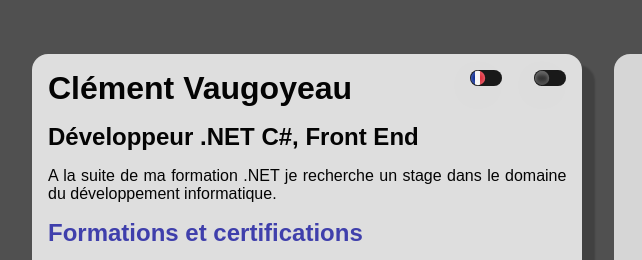
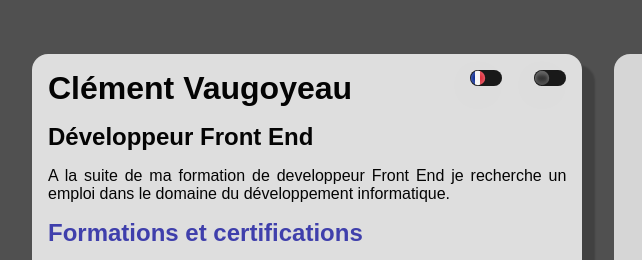
Before and after one commit to ClementVaugoyeau/cv-ligne, a website: page index.html in a window 1280 px wide. Shown: the top 260 px of the page, 176-818 px from the left. Drawn offline with nearby package versions, Linux system fonts and the light colour scheme.

Commit message:
front end

```diff
--- a/index.html
+++ b/index.html
@@ -77,10 +77,10 @@
           <div id="text">
             <h2 id ='nom'>Clément Vaugoyeau </h2>
 
-            <h2 id='poste' lang="fr">Développeur .NET C#, Front End</h2>
+            <h2 id='poste' lang="fr">Développeur Front End</h2>
             <!-- <h2 id='poste' lang="en">Développeur .NET C#, Front End</h2> -->
 
-            <p id='bio'>A la suite de ma formation .NET je recherche un stage dans le domaine du développement informatique.  </p>
+            <p id='bio'>A la suite de ma formation de developpeur Front End je recherche un emploi dans le domaine du développement informatique.  </p>
 
             <h3 id ="titleParagraphe" >Formations et certifications</h3>
 
```
